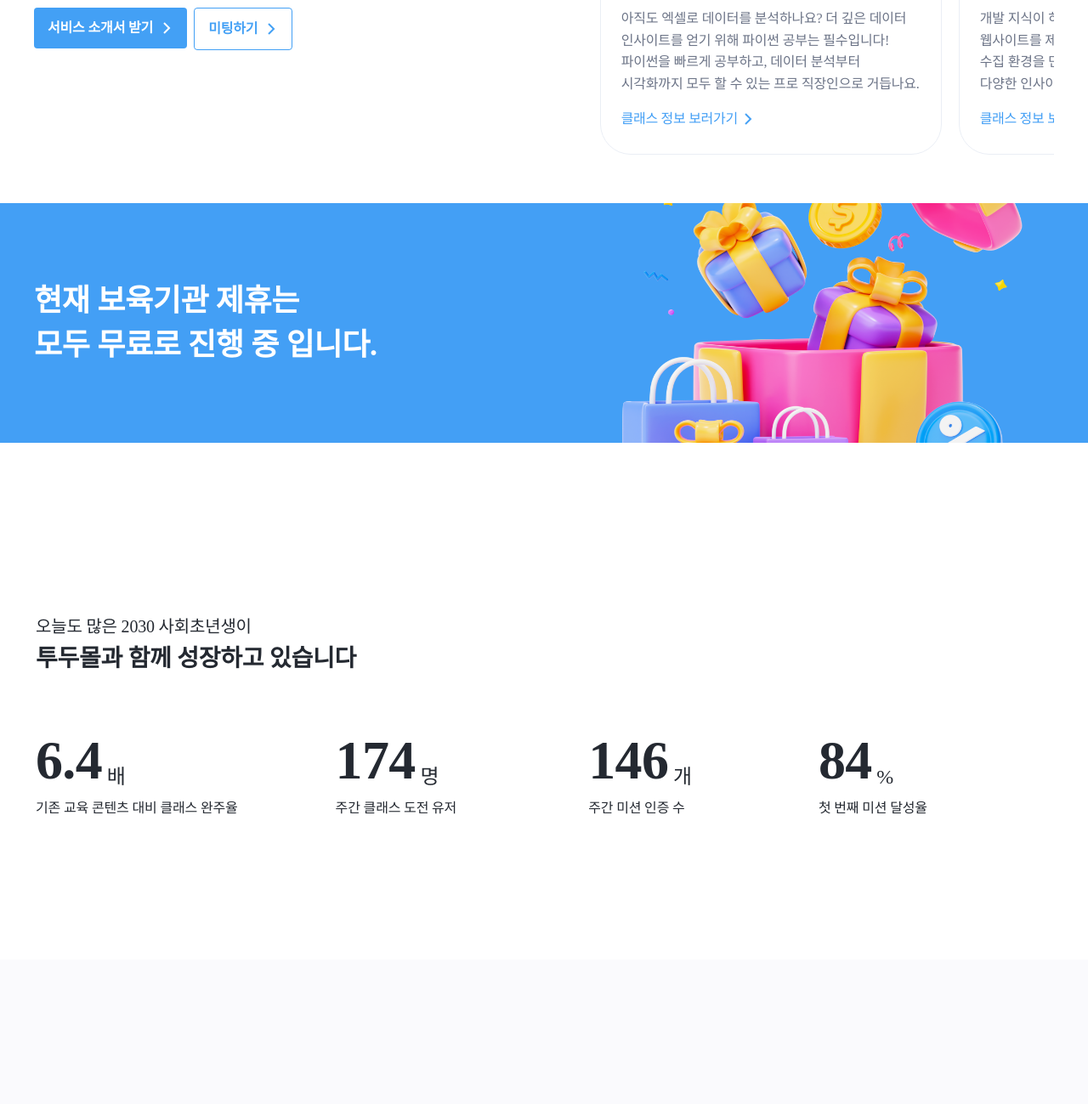
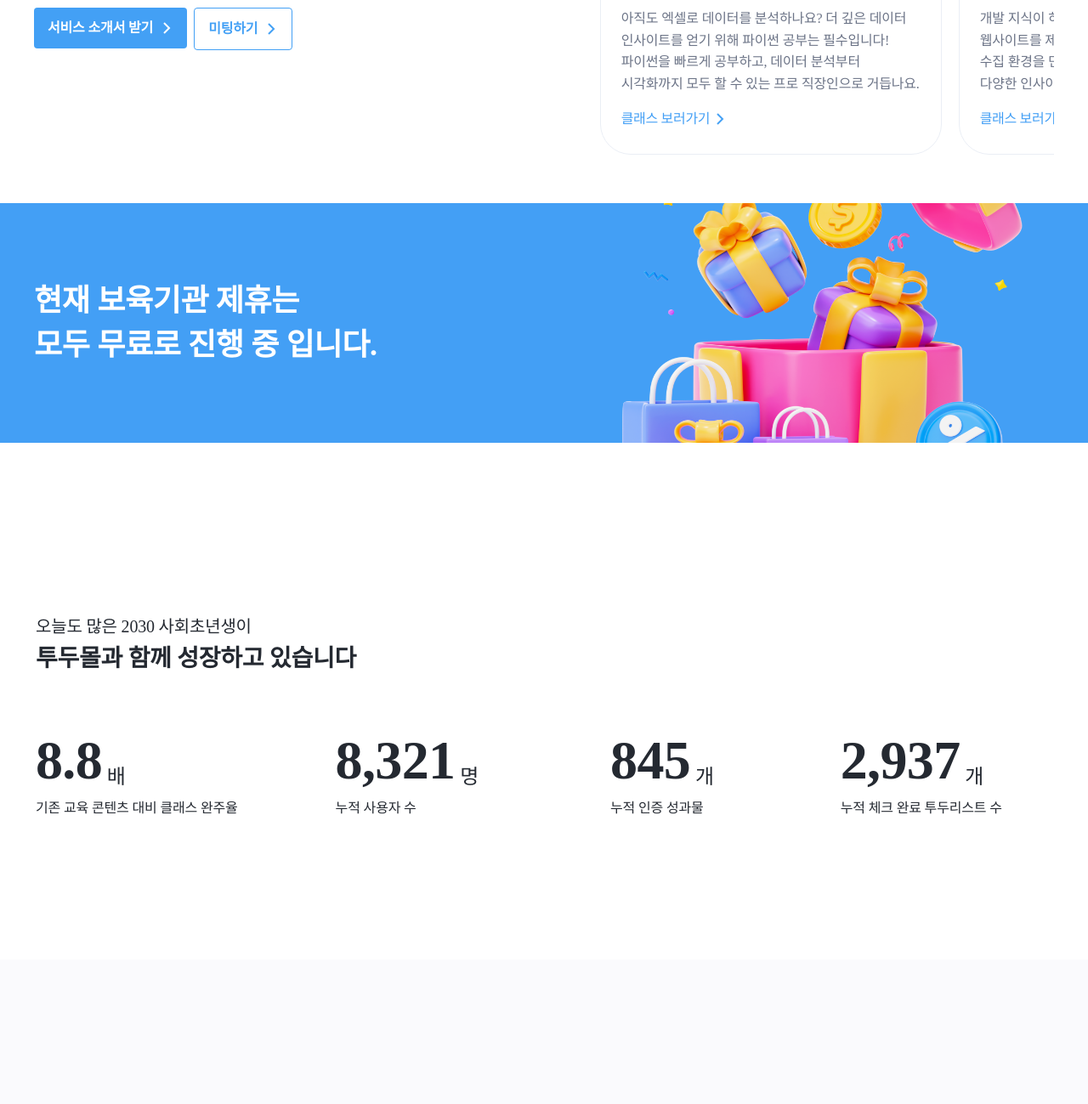
Before and after one commit to kancho99/todomall_landingwebsite, a plain HTML site: page mou_todomall.html in a window 1280 px wide. Shown: the part 421-1720 px from the top of the page at 85% size. Drawn offline with nearby package versions, Linux system fonts and the light colour scheme; a web font is replaced by a local one.

```diff
--- a/index.css
+++ b/index.css
@@ -1350,7 +1350,7 @@ h1 {
 .check_innerbutton {
   display: flex;
   align-items: center;
-  background: #43a0f5;
+  background: #31363e;
   border-radius: 8px;
   width: fit-content;
   white-space: nowrap;
--- a/mou_todomall.html
+++ b/mou_todomall.html
@@ -210,7 +210,6 @@
     </div>
 
     <!--투두몰과 성장하고 있습니다-->
-
     <section class="growth_background">
       <div class="growth_backgroundinner">
         <div class="growth_text">
@@ -221,7 +220,7 @@
         <div class="growth_numbers">
           <div class="growth_numbersbox1">
             <div class="growth_numbersbox1top">
-              <h1>6.4</h1>
+              <h1>8.8</h1>
               <p>&nbsp;배</p>
             </div>
             <h3>기존 교육 콘텐츠 대비 클래스 완주율</h3>
@@ -229,24 +228,24 @@
 
           <div class="growth_numbersbox2">
             <div class="growth_numbersbox2top">
-              <h1>174</h1>
+              <h1>8,321</h1>
               <p>&nbsp;명</p>
             </div>
-            <h3>주간 클래스 도전 유저</h3>
+            <h3>누적 사용자 수</h3>
           </div>
           <div class="growth_numbersbox3">
             <div class="growth_numbersbox3top">
-              <h1>146</h1>
+              <h1>845</h1>
               <p>&nbsp;개</p>
             </div>
-            <h3>주간 미션 인증 수</h3>
+            <h3>누적 인증 성과물</h3>
           </div>
           <div class="growth_numbersbox4">
             <div class="growth_numbersbox4top">
-              <h1>84</h1>
-              <p>&nbsp;%</p>
+              <h1>2,937</h1>
+              <p>&nbsp;개</p>
             </div>
-            <h3>첫 번째 미션 달성율</h3>
+            <h3>누적 체크 완료 투두리스트 수</h3>
           </div>
         </div>
       </div>
@@ -505,7 +504,7 @@
                 <div class="short_cardboxtextlink">
                   <a
                     href="https://edu.todomall.kr/store_todoclass/1679623779168x446230174421873700?courseTitle=%EB%9E%9C%EB%94%A9%20%ED%8E%98%EC%9D%B4%EC%A7%80%20%EB%A7%8C%EB%93%A4%EA%B3%A0%20%EB%8D%B0%EC%9D%B4%ED%84%B0%20%EB%B6%84%EC%84%9D%ED%95%98%EA%B8%B0?utm_source=todomall&utm_medium=landingpage"
-                    >클래스 정보 보러가기</a
+                    >클래스 보러가기</a
                   ><img src="img/mou_classinfo_icon.png" alt="" />
                 </div>
               </div>
@@ -528,7 +527,7 @@
                 <div class="short_cardboxtextlink">
                   <a
                     href="https://edu.todomall.kr/store_todoclass/1679623779165x153878390227977440?courseTitle=SNS%20%ED%83%80%EA%B2%9F%20%EA%B4%91%EA%B3%A0%ED%95%98%EA%B8%B0?utm_source=todomall&utm_medium=landingpage"
-                    >클래스 정보 보러가기</a
+                    >클래스 보러가기</a
                   ><img src="img/mou_classinfo_icon.png" alt="" />
                 </div>
               </div>
@@ -549,7 +548,7 @@
                 <div class="short_cardboxtextlink">
                   <a
                     href="https://edu.todomall.kr/store_todoclass/1679623779168x446230174421873700?courseTitle=%EB%9E%9C%EB%94%A9%20%ED%8E%98%EC%9D%B4%EC%A7%80%20%EB%A7%8C%EB%93%A4%EA%B3%A0%20%EB%8D%B0%EC%9D%B4%ED%84%B0%20%EB%B6%84%EC%84%9D%ED%95%98%EA%B8%B0?utm_source=todomall&utm_medium=landingpage"
-                    >클래스 정보 보러가기</a
+                    >클래스 보러가기</a
                   ><img src="img/mou_classinfo_icon.png" alt="" />
                 </div>
               </div>
@@ -574,7 +573,7 @@
                 <div class="short_cardboxtextlink">
                   <a
                     href="https://edu.todomall.kr/store_todoclass/1679623779182x610728585424850600?courseTitle=노션으로%20프로젝트%20관리하기?utm_source=todomall&utm_medium=landingpage"
-                    >클래스 정보 보러가기</a
+                    >클래스 보러가기</a
                   ><img src="img/mou_classinfo_icon.png" alt="" />
                 </div>
               </div>
@@ -601,11 +600,7 @@
             </span>
             할 수 있습니다.
           </h2>
-          <img
-            src="img/mou_easystart_img.png"
-            alt=""
-            class="easystart_pc_img"
-          />
+          <img src="img/mou_easystart_pc.png" alt="" class="easystart_pc_img" />
           <img
             src="img/mou_easystart_mobile.png"
             alt=""
--- a/mou_todomall.js
+++ b/mou_todomall.js
@@ -44,7 +44,7 @@ function populateCarousel() {
         linkContainer.style.color = "#439FF5";
 
         link.href = `https://edu.todomall.kr/store_todoclass/${item._id}`;
-        link.textContent = "클래스 정보 보러가기 ";
+        link.textContent = "클래스 보러가기 ";
         link.style.color = "#439FF5";
 
         arrowIcon.src = "img/arrowicon_blue.png";
```
Also changed, not shown: company_todomall.html (+8 -8 lines), index.html (+15 -14 lines), pro_todomall.html (+10 -10 lines), img/mou_easystart_pc.png (added).
